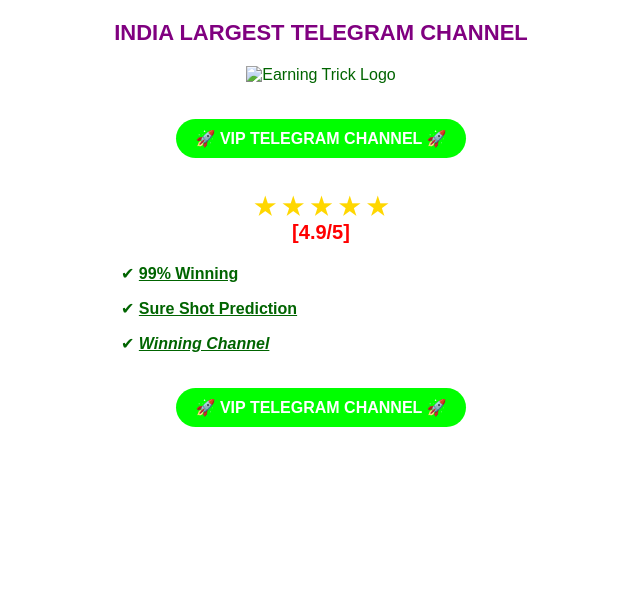
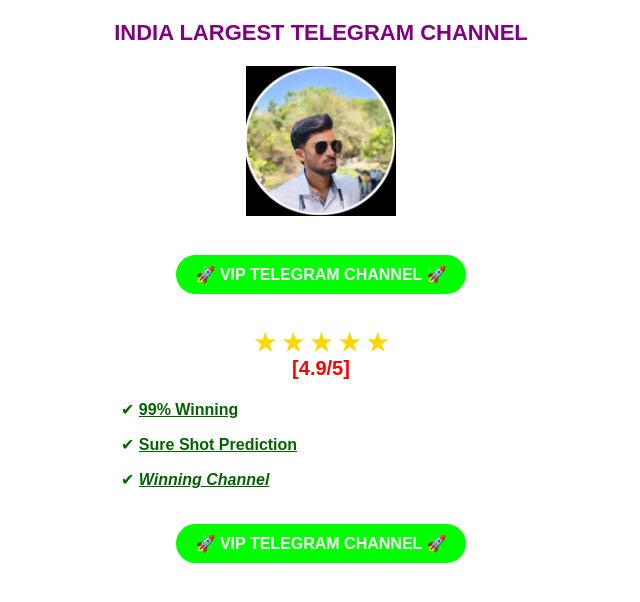
Before and after one commit to rummyapps670/Aman, a plain HTML site: page index.html in a window 1280 px wide. Shown: the whole page, without its empty margins (319-959 px from the left). Drawn offline with Linux system fonts and the light colour scheme.

Commit message:
Update index.html

```diff
--- a/index.html
+++ b/index.html
@@ -71,7 +71,7 @@
   <div class="header">INDIA LARGEST TELEGRAM CHANNEL</div>
 
   <div class="channel-logo">
-    <img src="photo_2022-03-12_19-55-05.jpg" alt="Earning Trick Logo">
+    <img src="photo_2025-06-27_22-00-33.jpg" alt="Earning Trick Logo">
   </div>
 
   <a href="https://t.me/+vmPwWRPQVsM5ODE1" class="btn">🚀 VIP TELEGRAM CHANNEL 🚀</a>
```
